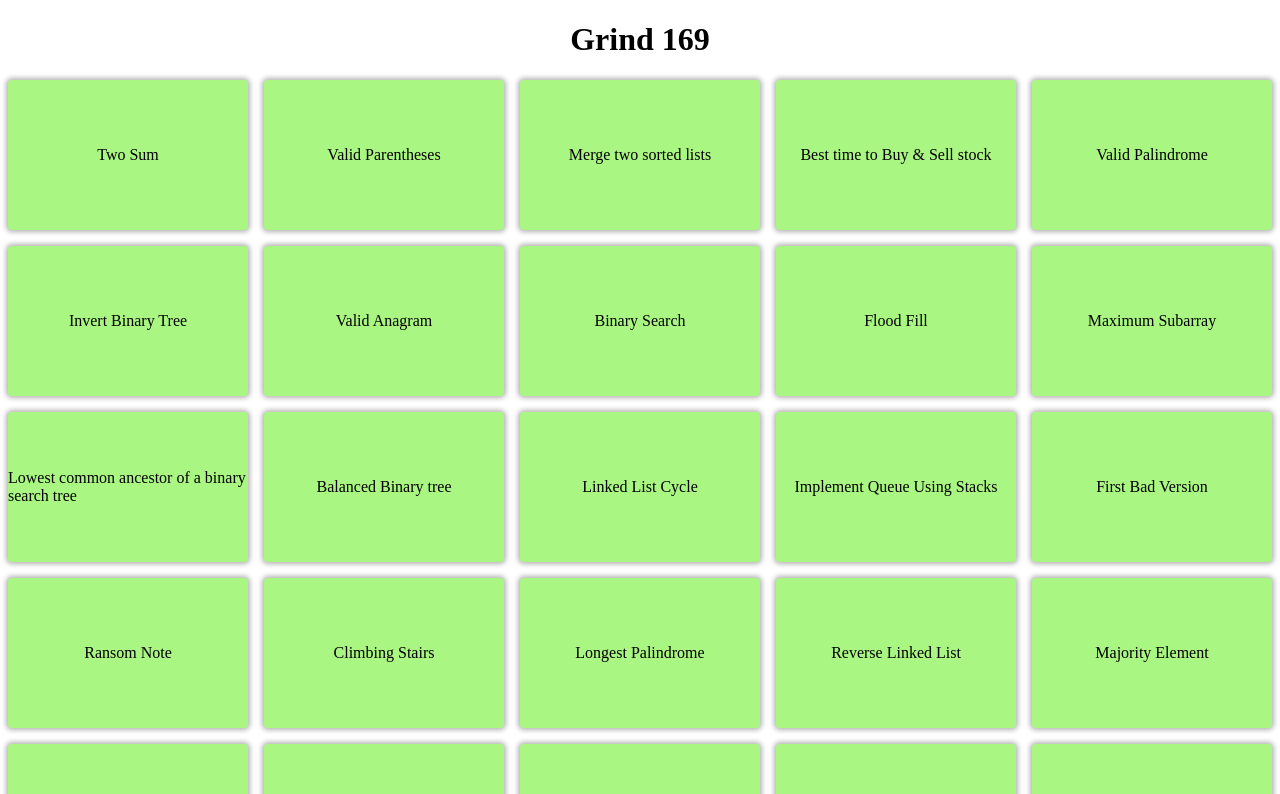
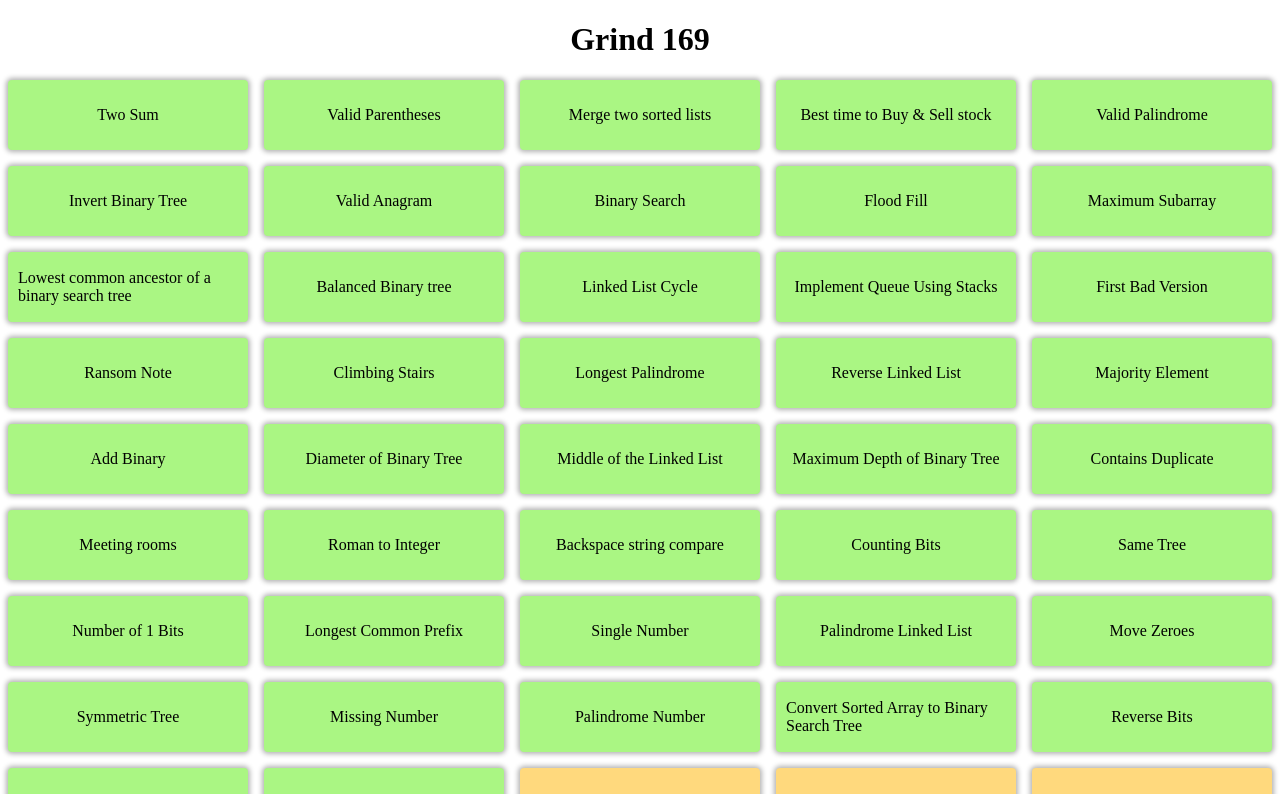
Before and after one commit to vivekchand/grind169, a React (Create React App) app: page / in a window 1280 px wide. Shown: the top 794 px of the page. Built offline with nearby package versions, Linux system fonts and the light colour scheme.

Commit message:
Reduce height & add padding

```diff
--- a/src/App.css
+++ b/src/App.css
@@ -22,7 +22,8 @@ body{
   box-shadow: 0 0 5px 2px rgba(0, 0, 0, .3);
   background-color: white;
   transform-style: preserve-3d;
-  height: 150px;
+  height: 50px;
+  padding: 10px;
   cursor: pointer;
   transition: 150ms;
   transform: perspective(1000px) rotateY(var(--rotate-y, 0))
```
